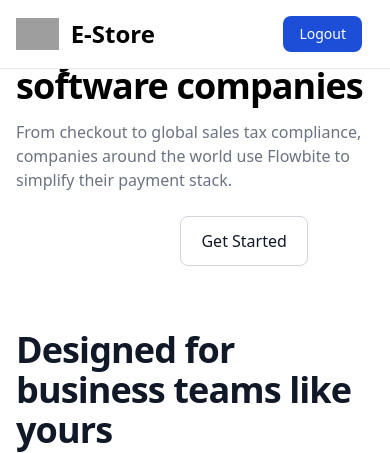
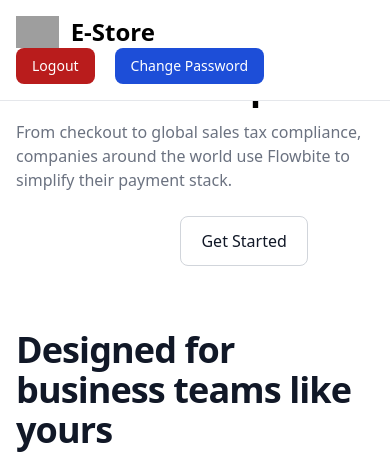
Before and after one commit to mawaisismail/store-management-python, a Django app: page / in a window 390 px wide. Shown: the top 453 px of the page. Run offline with Django 4.2, Linux system fonts and the light colour scheme; the visitor is signed in with stand-in values (Sample User, id 1); some libraries are stand-ins or nearby versions; grey boxes are pictures that could not be loaded.

Commit message:
modify base.html content

```diff
--- a/templates/base.html
+++ b/templates/base.html
@@ -17,7 +17,9 @@
         <div class="flex md:order-2 gap-2">
             {% if user.is_authenticated %}
                 <a href="http://localhost:8000/user/logout"
-                   class="text-white bg-blue-700 hover:bg-blue-800 focus:ring-4 focus:outline-none focus:ring-blue-300 font-medium rounded-lg text-sm px-4 py-2 text-center mr-3 md:mr-0">Logout</a>
+                   class="text-white bg-red-700 hover:bg-red-800 focus:ring-4 focus:outline-none focus:ring-red-300 font-medium rounded-lg text-sm px-4 py-2 text-center mr-3 md:mr-0">Logout</a>
+             <a href="http://localhost:8000/user/change-password"
+                   class="text-white bg-blue-700 hover:bg-blue-800 focus:ring-4 focus:outline-none focus:ring-blue-300 font-medium rounded-lg text-sm px-4 py-2 text-center mr-3 md:mr-0">Change Password</a>
             {% else %}
                 <a href="http://localhost:8000/user/login"
                    class="text-white bg-blue-700 hover:bg-blue-800 focus:ring-4 focus:outline-none focus:ring-blue-300 font-medium rounded-lg text-sm px-4 py-2 text-center mr-3 md:mr-0">Login</a>
```
